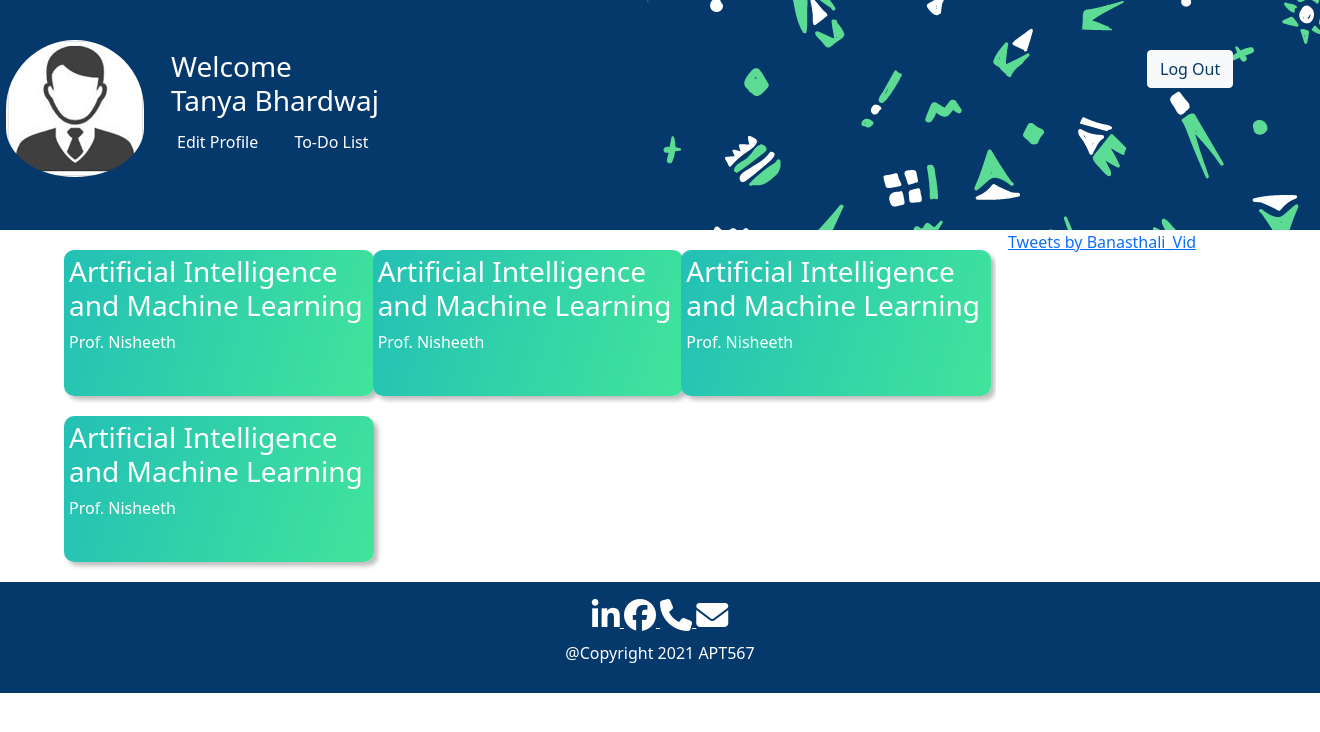
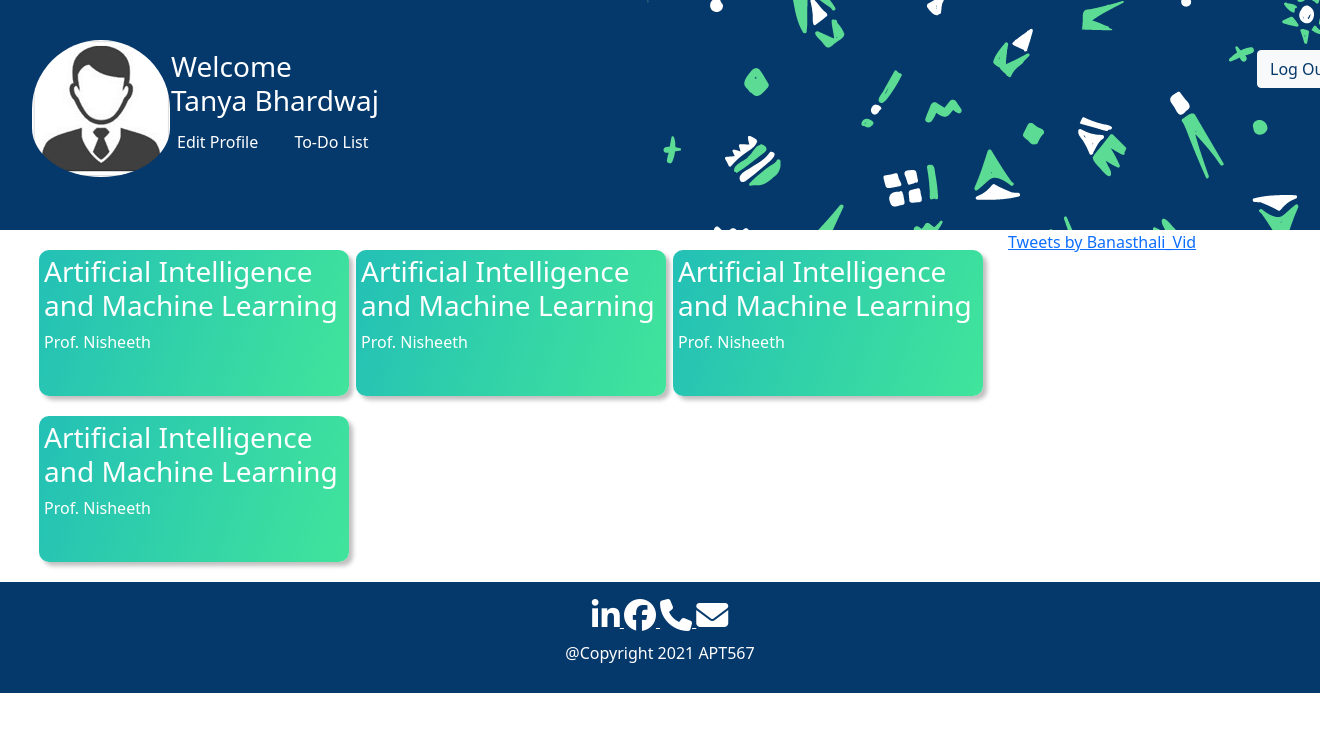
Before and after one commit to priithaa/APT567, a PHP site: page /dashboard.html in a window 1320 px wide; the page is wider, and only the part inside the window is pictured. Shown: the top 732 px of that part. Run offline with PHP 8.4, Linux system fonts and the light colour scheme; some libraries are stand-ins or nearby versions.

Commit message:
Changed the positioning in the banner

```diff
--- a/Dashboard/CSS/style.css
+++ b/Dashboard/CSS/style.css
@@ -1,3 +1,7 @@
+*{
+	padding: 0;
+	margin : 0;
+}
 
 .container-fluid
 {
@@ -15,7 +19,7 @@
   right:30px;
   top: 40px;
   padding-bottom: 20px;
-  margin-left: 24px;
+  margin-left: 50px;
   margin-top: 0px;
   border-radius: 500px;
 }
@@ -34,12 +38,11 @@
   	top: 47px;
  }
 
-.container-fluid .col-3 h3{
-
+.container-fluid .col-4 h3{
 	position: relative;
   	right: 80px;
+}
 
-}
 .btn{
   position: relative;
   color: #05386B;
@@ -77,7 +80,7 @@
 
 .classes .row
 {
-	margin-left: 50px;
+	margin-left: 25px;
 	/*margin-right: -50px;*/
 }
 
--- a/Dashboard/dashboard.html
+++ b/Dashboard/dashboard.html
@@ -2,7 +2,7 @@
 <html>
 <head>
 	<title>
-	box
+	Dashboard
 	</title>
 	<script src="https://kit.fontawesome.com/ab606e87e4.js" crossorigin="anonymous"></script>
 	<link href="https://cdn.jsdelivr.net/npm/bootstrap@5.0.0-beta1/dist/css/bootstrap.min.css" rel="stylesheet" integrity="sha384-giJF6kkoqNQ00vy+HMDP7azOuL0xtbfIcaT9wjKHr8RbDVddVHyTfAAsrekwKmP1" crossorigin="anonymous">
@@ -14,7 +14,7 @@
     	<div class="row">
 			<div class="col-3"><img src="ProfilePicture.png">
 			</div>
-    	    <div class="col-3">
+    	    <div class="col-4">
 				<h3> Welcome <br> Tanya Bhardwaj
 				</h3>
     	        <p>	<a class="nav-item nav-link" href="#" style="color: #FFFFFF">Edit Profile
@@ -23,7 +23,7 @@
 					</a>
     	        </p>
             </div>
-            <div class="col-6">
+            <div class="col-5">
                 <button type="button" class="btn btn-light">Log Out</button>
             </div>
 		</div>
```
